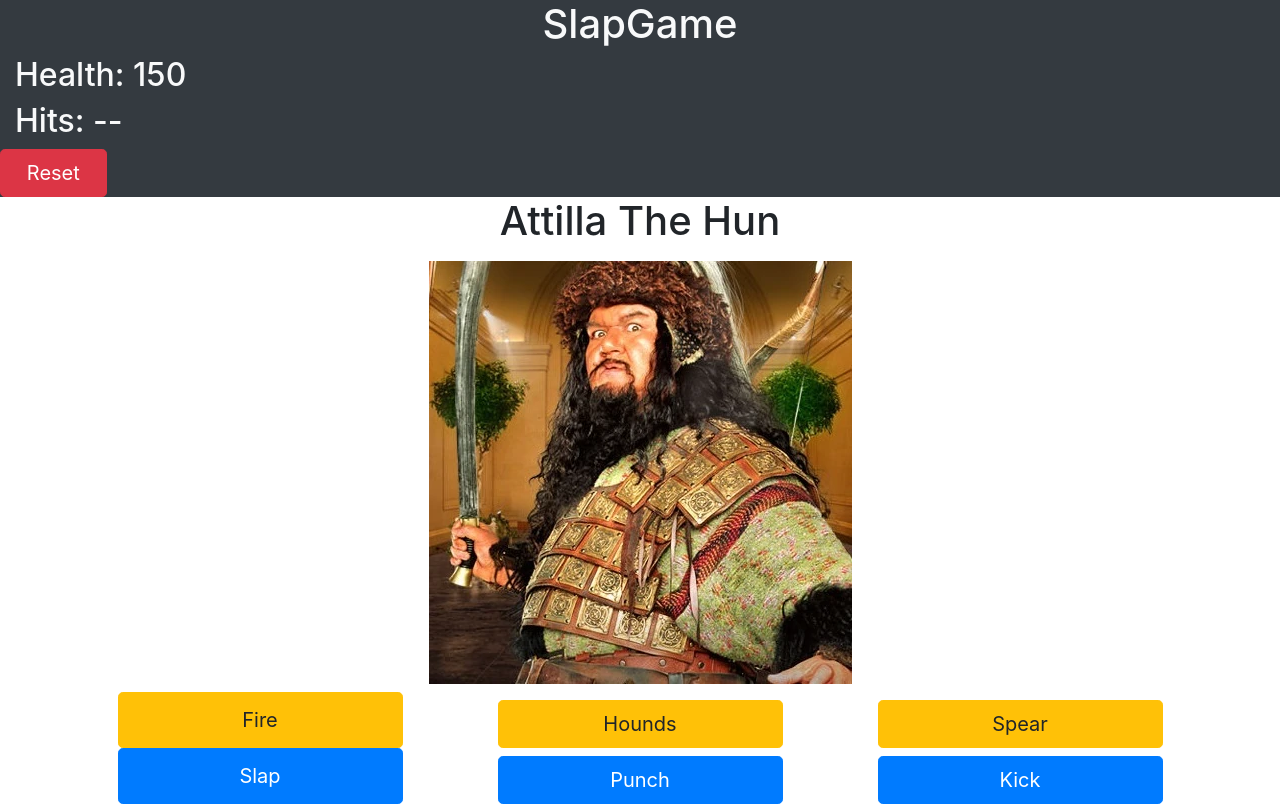
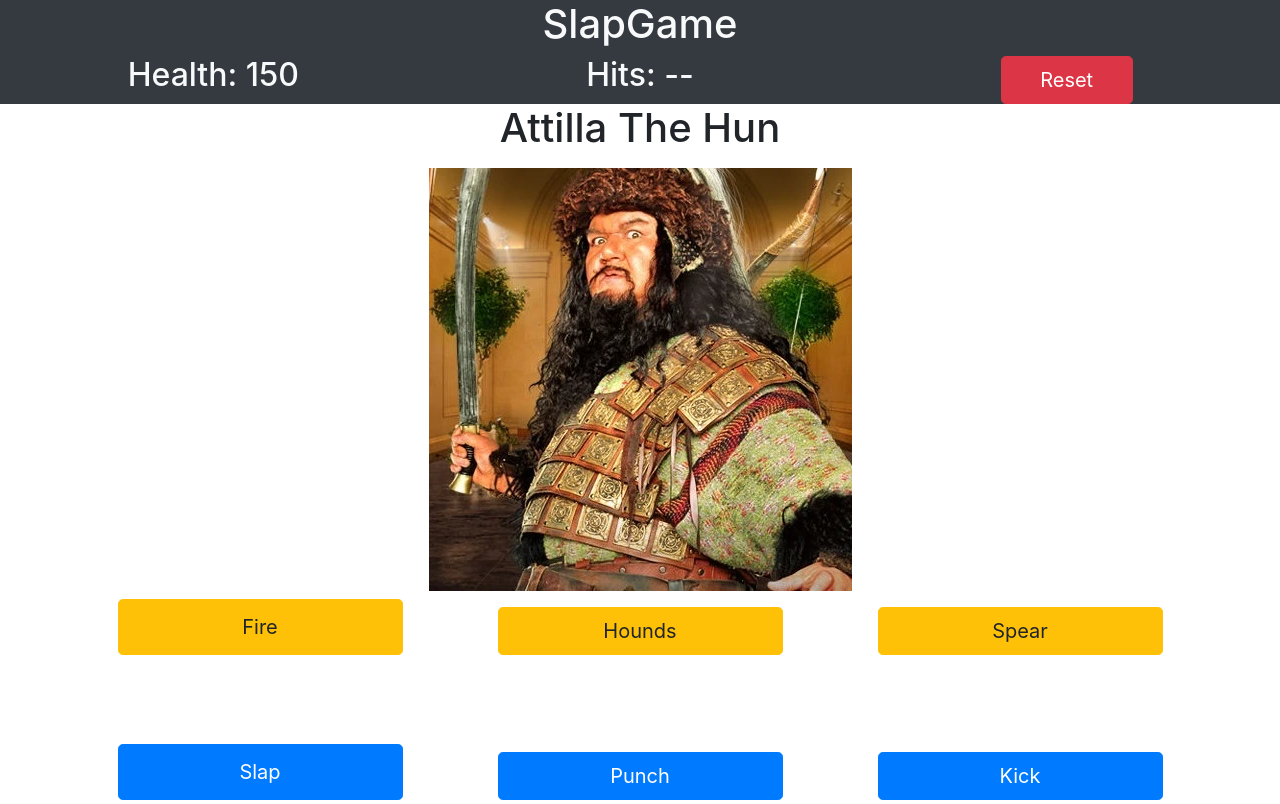
Before and after one commit to Kyle-Bennion/SlapGame, a plain HTML site: page index.html in a window 1280 px wide. Drawn offline with nearby package versions, Linux system fonts and the light colour scheme.

Commit message:
header fixed

```diff
--- a/index.html
+++ b/index.html
@@ -11,15 +11,17 @@
 
 <body>
   <header class="container-fluid">
-    <section class="row d-flex bg-dark text-light">
+    <section class="row d-flex bg-dark text-light justify-content-center text-center">
       <h1 class="text-center col-12">SlapGame</h1>
-      <h2 class="col-12">
+      <h2 class="col-4">
         <span>Health: <span id="health">150</span></span>
       </h2>
-      <h2 class="col-12">
+      <h2 class="col-4">
         <span>Hits: <span id="hits">--</span></span>
       </h2>
-      <button type="button" name="" id="" class="col-1 btn btn-danger btn-lg btn-block" onclick="reset()">Reset</button>
+      <div class="col-4  justify-content-center">
+        <button type="button" name="" id="" class="col-4 btn btn-danger btn-lg" onclick="reset()">Reset</button>
+      </div>
     </section>
   </header>
 
```
